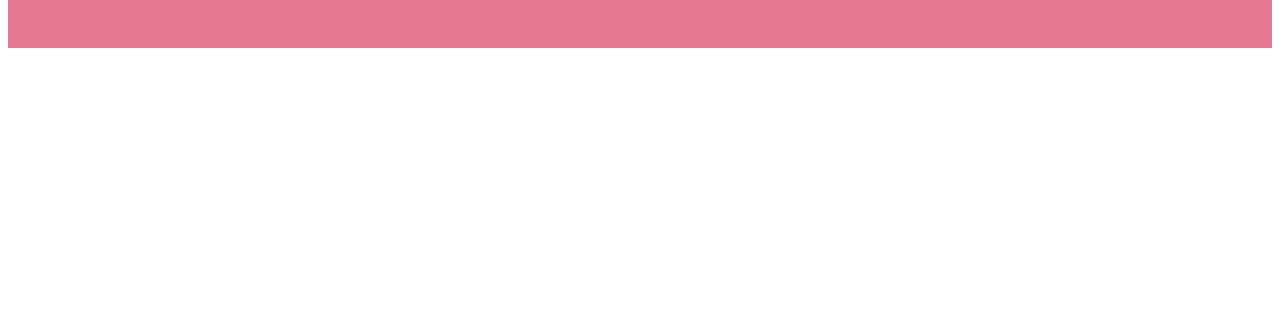
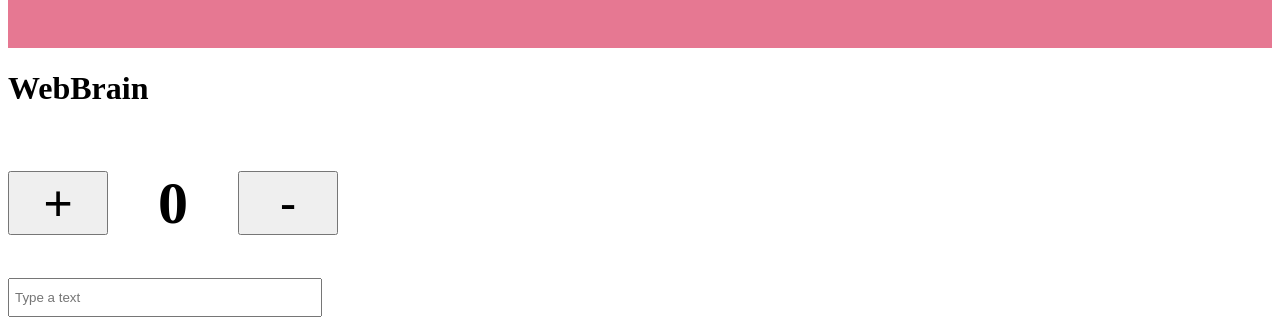
Before and after one commit to Ilkhomjon2604/myreact, a React (Create React App) app: page / in a window 1280 px wide. Shown: the part 1028-1350 px from the top of the page. Before the commit the page ends 1084 px from the top, so only its background shows below. Built offline with nearby package versions, Linux system fonts and the light colour scheme.

Commit message:
Counter added

```diff
--- a/src/App.js
+++ b/src/App.js
@@ -1,6 +1,6 @@
 import React from 'react';
-
 import Fruits from './components/fruit'
+import Counter from './components/counter'
 
 
 function App() {
@@ -8,7 +8,7 @@ function App() {
     <div className="App">
       <Fruits/>
 
-
+      <Counter/>
     </div>
   );
 }
--- /dev/null
+++ b/src/components/counter.jsx
@@ -0,0 +1,41 @@
+import React, { Component } from "react";
+import './fruit.css'
+class Counter extends Component {
+    constructor(props) {
+        super(props);
+        this.state = {
+            title: 'WebBrain',
+            count: 0
+        }
+    }
+    render() {
+
+        const add = () => { if(this.state.count < 15) this.setState ({count : this.state.count + 1}) }
+        const minus = () => {if(this.state.count > 0) this.setState ({count : this.state.count - 1}) }
+        const changeTitle = (e) =>{ this.setState({title : e.target.value})}
+        // const replace = () => {
+        //    return  changeTitle ()
+        // }
+
+        return (
+            <div>
+                <h1>{this.state.title}</h1>
+
+                <div className="wrap">
+                <button type="submit" onClick={add}>+</button>
+                <h1>{this.state.count}</h1>
+                <button type="submit" onClick={minus}>-</button>
+                </div>
+
+                <input id="input" className="input" type="text" placeholder="Type a text" change={changeTitle}/>
+                {/* <button type="submit" onClick={replace}>click</button> */}
+
+
+
+            </div>
+
+        )
+    }
+}
+
+export default Counter;
--- a/src/components/fruit.css
+++ b/src/components/fruit.css
@@ -29,3 +29,21 @@
     width: 150px;
     height: 150px;
 }
+
+.wrap{
+    display : flex;
+    align-items: center;
+    gap: 50px;
+    font-size: 30px;
+}
+
+.wrap button{
+    padding: 10px, 20px;
+    font-size: 50px;
+    width: 100px;
+}
+
+.input{
+    padding: 10px 5px;
+    width: 300px;
+}
```
Also changed, not shown: src/components/fruit.jsx (+0 -12 lines).
